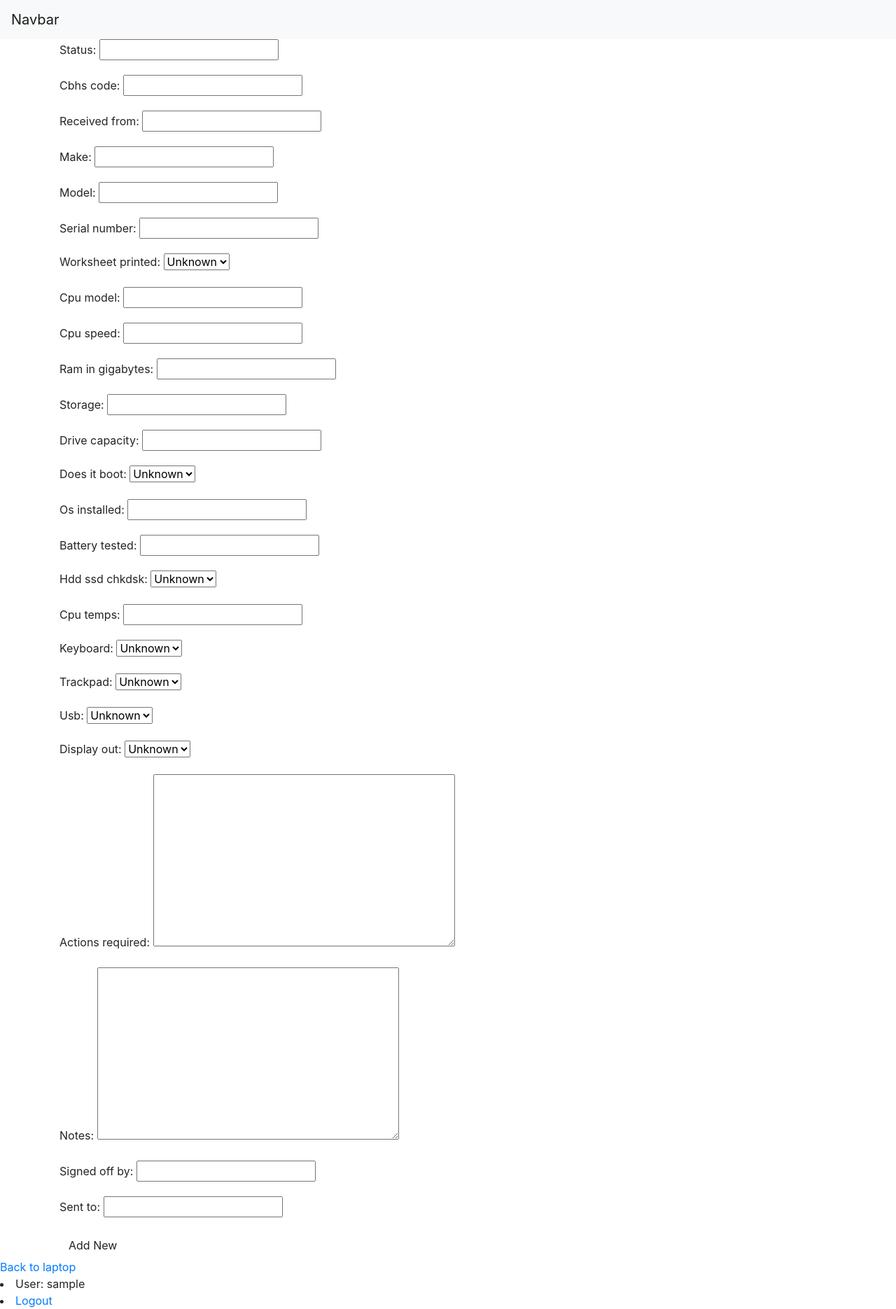
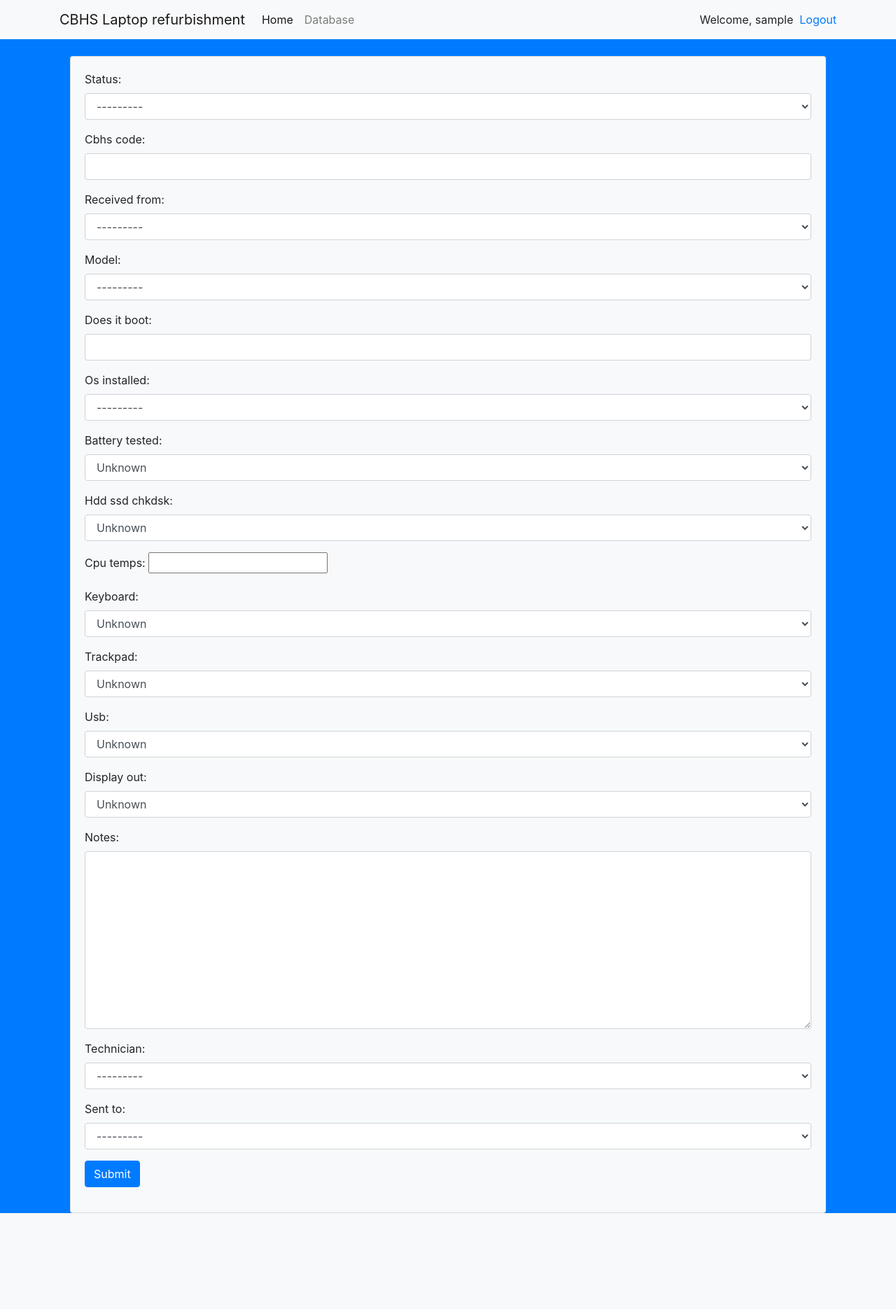
Before and after one commit to Tyffhabwe/Vex-Blog-Live, a Django app: page /laptop/new in a window 1280 px wide. Shown: the whole page at 70% size. After the commit the page ends 1733 px from the top, so only its background shows below. Run offline with Django 3.2, Linux system fonts and the light colour scheme; the visitor is signed in with stand-in values (Sample User, id 1); data comes from the database, SQL or seed files in the repository; data that the repository does not hold is empty.

Commit message:
Frontend finally updated along with some database stuff

```diff
--- a/blog/apps.py
+++ b/blog/apps.py
@@ -1,5 +1,5 @@
 from django.apps import AppConfig
 
-
+#Just telling django that my app name is django
 class BlogConfig(AppConfig):
     name = 'blog'
--- a/blog/filters.py
+++ b/blog/filters.py
@@ -2,12 +2,13 @@ import django_filters
 
 from .models import Laptop
 
+#Search bar filter and what it will show.
 class LaptopFilter(django_filters.FilterSet):
 	class Meta:
 		model = Laptop
 		fields = '__all__'
 		exclude = ['date_received', 'sent_to', 'slug', 'received_from', 'make', 'serial_number', 'worksheet_printed',
 		'cpu_speed', 'ram_in_gigabytes', 'storage', 'drive_capacity', 'does_it_boot', 'os_installed', 'cpu_model',
-		'battery_tested', 'hdd_ssd_chkdsk', 'cpu_temps', 'keyboard', 'trackpad', 'usb', 'display_out',
-		'actions_required', 'date_last_worked_on', 'signed_off_by'
+		'battery_tested', 'hdd_ssd_chkdsk', 'cpu_temps', 'keyboard', 'trackpad', 'usb', 'display_out', 'windows_activated',
+		'actions_required', 'date_last_worked_on', 'signed_off_by', 'password_expires', 'technician', 'notes', 'model'
 		]
--- a/blog/forms.py
+++ b/blog/forms.py
@@ -5,6 +5,7 @@ from .models import Laptop
 
 # Create your forms here.
 
+#Form to allow a new user to be created
 class NewUserForm(UserCreationForm):
 	email = forms.EmailField(required=True)
 
@@ -23,8 +24,32 @@ class CreateLaptopForm(forms.ModelForm):
 
 	class Meta:
 		model = Laptop
-		fields = ['status', 'cbhs_code', 'received_from', 'make', 'model',
-		'serial_number', 'worksheet_printed', 'cpu_model', 'cpu_speed', 'ram_in_gigabytes', 'storage', 'drive_capacity',
-		'does_it_boot', 'os_installed', 'battery_tested', 'hdd_ssd_chkdsk', 'cpu_temps', 'keyboard', 'trackpad',
-		'usb', 'display_out', 'actions_required', 'notes',
-		'signed_off_by', 'sent_to']
+		#What can be edited
+		fields = ['status', 'cbhs_code', 'received_from', 'model',
+		'does_it_boot', 'os_installed', 'battery_tested',
+		'hdd_ssd_chkdsk',
+		'cpu_temps', 'keyboard', 'trackpad',
+		'usb', 'display_out', 'notes',
+		'technician', 'sent_to']
+
+		widgets = {
+		#Styling the form so that it looks good
+			'status': forms.Select(attrs={'class':'form-control'}),
+			'cbhs_code': forms.TextInput(attrs={'class':'form-control'}),
+			'received_from': forms.Select(attrs={'class':'form-control'}),
+			'model': forms.Select(attrs={'class':'form-control'}),
+			'does_it_boot': forms.NullBooleanSelect(attrs={'class':'form-control'}),
+			'os_installed': forms.Select(attrs={'class':'form-control'}),
+			'battery_tested': forms.NullBooleanSelect(attrs={'class':'form-control'}),
+			'hdd_ssd_chkdsk': forms.NullBooleanSelect(attrs={'class':'form-control'}),
+			'does_it_boot': forms.NumberInput(attrs={'class':'form-control'}),
+			'keyboard': forms.NullBooleanSelect(attrs={'class':'form-control'}),
+			'trackpad': forms.NullBooleanSelect(attrs={'class':'form-control'}),
+			'usb': forms.NullBooleanSelect(attrs={'class':'form-control'}),
+			'display_out': forms.NullBooleanSelect(attrs={'class':'form-control'}),
+			'notes': forms.Textarea(attrs={'class':'form-control'}),
+			'technician': forms.Select(attrs={'class':'form-control'}),
+			'sent_to': forms.Select(attrs={'class':'form-control'}),
+
+
+		}
--- a/blog/templates/blog/base.html
+++ b/blog/templates/blog/base.html
@@ -8,29 +8,65 @@
     <!-- Bootstrap CSS -->
     <link rel="stylesheet" href="https://cdn.jsdelivr.net/npm/bootstrap@4.5.3/dist/css/bootstrap.min.css" integrity="sha384-TX8t27EcRE3e/ihU7zmQxVncDAy5uIKz4rEkgIXeMed4M0jlfIDPvg6uqKI2xXr2" crossorigin="anonymous">
 
+    <!-- Fonts I can use-->
+    <link rel="preconnect" href="https://fonts.googleapis.com">
+    <link rel="preconnect" href="https://fonts.gstatic.com" crossorigin>
+    <link href="https://fonts.googleapis.com/css2?family=Epilogue:ital,wght@1,100&display=swap" rel="stylesheet">
+
+    <!-- font-family: 'Epilogue', sans-serif; -->
+    <!-- link to my personal stylesheet -->
+    <link rel="stylesheet" href="stylesheet.css">
+
     <title>My blog</title>
+    <style type="text/css">
+      .success{
+        list-style: none;
+        background-color: red;
+        color: white;
+        text-align: center;
+      }
+      .error{
+        list-style: none;
+        background-color: red;
+        color: white;
+        text-align: center;
+      }
+    </style>
   </head>
-  <body>
-        <!-- As a link -->
-    <nav class="navbar navbar-light bg-light">
-      <a class="navbar-brand" href="{% url 'frontpage'%}">Navbar</a>
-    </nav>
+  <body class="bg-primary">
+    <nav class="navbar navbar-expand-lg navbar-light bg-light">
+      <div class="container">
+    <a class="navbar-brand" href="{% url 'frontpage' %}">CBHS Laptop refurbishment</a>
+    <button class="navbar-toggler" type="button" data-toggle="collapse" data-target="#navbarSupportedContent" aria-controls="navbarSupportedContent" aria-expanded="false" aria-label="Toggle navigation">
+      <span class="navbar-toggler-icon"></span>
+    </button>
 
-    <section class="section">
-        <div class="container">
+    <div class="collapse navbar-collapse" id="navbarSupportedContent">
+      <ul class="navbar-nav mr-auto">
+        <li class="nav-item active">
+          <a class="nav-link" href="{% url 'frontpage' %}">Home<span class="sr-only">(current)</span></a>
+        </li>
+        <li class="nav-item">
+          <a class="nav-link" href="{% url 'view_database' %}">Database</a>
+        </li>
+      </ul>
+          {% if user.is_authenticated %}
+            Welcome, {{ user.get_username }} &nbsp
+            <a href="{% url 'logout'%}?next={{request.path}}">Logout</a>
 
+          {% else %}
+            <a href="{% url 'login'%}?next={{request.path}}">Login</a>
+          {% endif %}
+    </div>
+  </div><!-- end of container class -->
+  </nav>
+  <br>
+  <div class="content">
+      <div class="container">
                 {% block content %}
                 {% endblock %}
-
-                {% if user.is_authenticated %}
-                     <li>User: {{ user.get_username }}</li>
-                     <li><a href="{% url 'logout'%}?next={{request.path}}">Logout</a></li>
-                {% else %}
-                     <li><a href="{% url 'login'%}?next={{request.path}}">Login</a></li>
-                {% endif %}
-        </div>
-    </section>
-
+      </div><!-- end container -->
+    </div><!-- end content -->
     <!-- Optional JavaScript; choose one of the two! -->
 
     <!-- Option 1: jQuery and Bootstrap Bundle (includes Popper) -->
--- a/blog/templates/blog/create_laptop.html
+++ b/blog/templates/blog/create_laptop.html
@@ -1,11 +1,18 @@
 {% extends 'blog/base.html' %}
 
 {% block content %}
-	<form method="post" enctype="multipart/form-data">{% csrf_token %}
+<div class="container">
+	<div class="card bg-light">
+		<div class="card-body">
+			<div class="form-group">
+			<form method="post" enctype="multipart/form-data">{% csrf_token %}
 
-		{{ form.as_p }}
-	    <button class="btn btn-submit" type="submit">Add New</button>
-	  </div>
-	</form>
-	<a href="{% url 'laptop_detail' laptop.id %}">Back to laptop</a>
+				{{ form.as_p }}
+
+			  <button type="button submit" class="btn btn-primary">Submit</button>
+			</form>
+		</div><!-- end form group -->
+		</div><!-- end card body -->
+	</div><!-- end card -->
+</div><!-- end container -->
 {% endblock %}
--- /dev/null
+++ b/blog/templates/blog/stylesheet.css
@@ -0,0 +1,3 @@
+.content{
+	background-color: red;
+ }
--- a/blog/templates/registration/login.html
+++ b/blog/templates/registration/login.html
@@ -15,6 +15,8 @@
     {% endif %}
   {% endif %}
 
+<div class="card bg-light">
+    <div class="card-body">
     <form method="post" action="{% url 'login' %}" class="form-group">
       {% csrf_token %}
       <table>
@@ -31,9 +33,11 @@
       <input type="hidden" name="next" value="{{ next }}" />
     </form>
 
-  {# Assumes you setup the password_reset view in your URLconf #}
+
     <p><a href="{% url 'password_reset' %}">Lost password?</a></p>
     <p><a href="{% url 'register' %}">No account? Register</a></p>
+  </div><!-- end card body -->
+</div><!-- end card -->
 
 
 {% endblock %}
--- a/blog/views.py
+++ b/blog/views.py
@@ -1,3 +1,4 @@
+#My dependacies, often just files from other pages
 import openpyxl
 import logging
 import os
@@ -46,22 +47,23 @@ def change_date_to_needed(time_value):
 	except:
 		return(datetime.now())
 
-# Create your views here.
+#Function for what pages the frontpage displayes
 def frontpage(request):
 	posts = Post.objects.all()
 	return render(request, 'blog/frontpage.html', {'posts': posts})
 
+#Function for what each individual post page displays
 def post_detail(request, slug):
 	post = Post.objects.get(slug=slug)
 
 	return render(request, 'blog/post_detail.html', {'post': post})
-
+#Function to take data from database and display it onto a table
 def view_database(request):
 	laptops = Laptop.objects.all()
 	my_filter = LaptopFilter(request.GET, queryset=laptops)
 	laptops = my_filter.qs
 	return render(request, 'blog/view_database.html', {'laptops': laptops, 'my_filter': my_filter})
-
+#Displays individual laptopdata from the view_database page.
 def laptop_detail(request, laptop_id):
 	laptop = Laptop.objects.get(pk=laptop_id)
 
@@ -88,10 +90,11 @@ def laptop_detail(request, laptop_id):
 
 	return render(request, 'blog/create_laptop.html', context)
 """
+#Redirect users that have not authenticated
 def must_authenticate(request):
 	return render(request, 'blog/must_authenticate.html')
 
-@login_required
+@login_required #Make sure users have authenticated
 def create_laptop_view(request):
 	form = CreateLaptopForm(request.POST or None, request.FILES or None)
 
@@ -106,6 +109,7 @@ def create_laptop_view(request):
 
 	return render(request, 'blog/create_laptop.html', context)
 
+#For page that allows new laptops to be made/edit existing ones
 def update_view(request, laptop_id):
 	laptop = get_object_or_404(Laptop, id=laptop_id)
 	form = CreateLaptopForm(request.POST or None, request.FILES or None, instance=laptop)
@@ -125,7 +129,7 @@ def update_view(request, laptop_id):
 
 
 
-def get_data(request):
+"""def get_data(request):
 
 	workbook = load_workbook(filename="laptop_tracking.xlsx")
 
@@ -195,7 +199,8 @@ def get_data(request):
 			slug = slug,
 		 	)
 	return HttpResponse("It worked!")
-
+"""
+#Allow new users to register
 def register_request(request):
 	if request.method == "POST":
 		form = NewUserForm(request.POST)
--- a/myVEXblog/urls.py
+++ b/myVEXblog/urls.py
@@ -24,7 +24,6 @@ urlpatterns = [
     path('', frontpage, name='frontpage'),
     path('<slug:slug>/', post_detail, name='post_detail'),
     path('accounts/', include('django.contrib.auth.urls')),
-    path('update_page', get_data, name='get_data'),
     path('view_database', view_database, name='view_database'),
     path("register", register_request, name="register"),
     path("laptop/<int:laptop_id>/", laptop_detail, name='laptop_detail'),
```
Also changed, not shown: blog/admin.py (+6 -1 lines), blog/models.py (+70 -20 lines), blog/templates/blog/frontpage.html (+8 -10 lines), blog/templates/blog/register.html (+11 -1 lines), blog/templates/blog/view_database.html (+7 -6 lines), blog/migrations/0007_auto_20210812_1818.py (added), blog/migrations/0008_auto_20210812_1839.py (added), blog/migrations/0009_auto_20210812_1841.py (added), blog/migrations/0010_auto_20210814_1241.py (added), blog/migrations/0011_auto_20210814_1255.py (added), blog/migrations/0012_auto_20210814_1259.py (added). Lines whose indentation alone changed are shown as unchanged.
